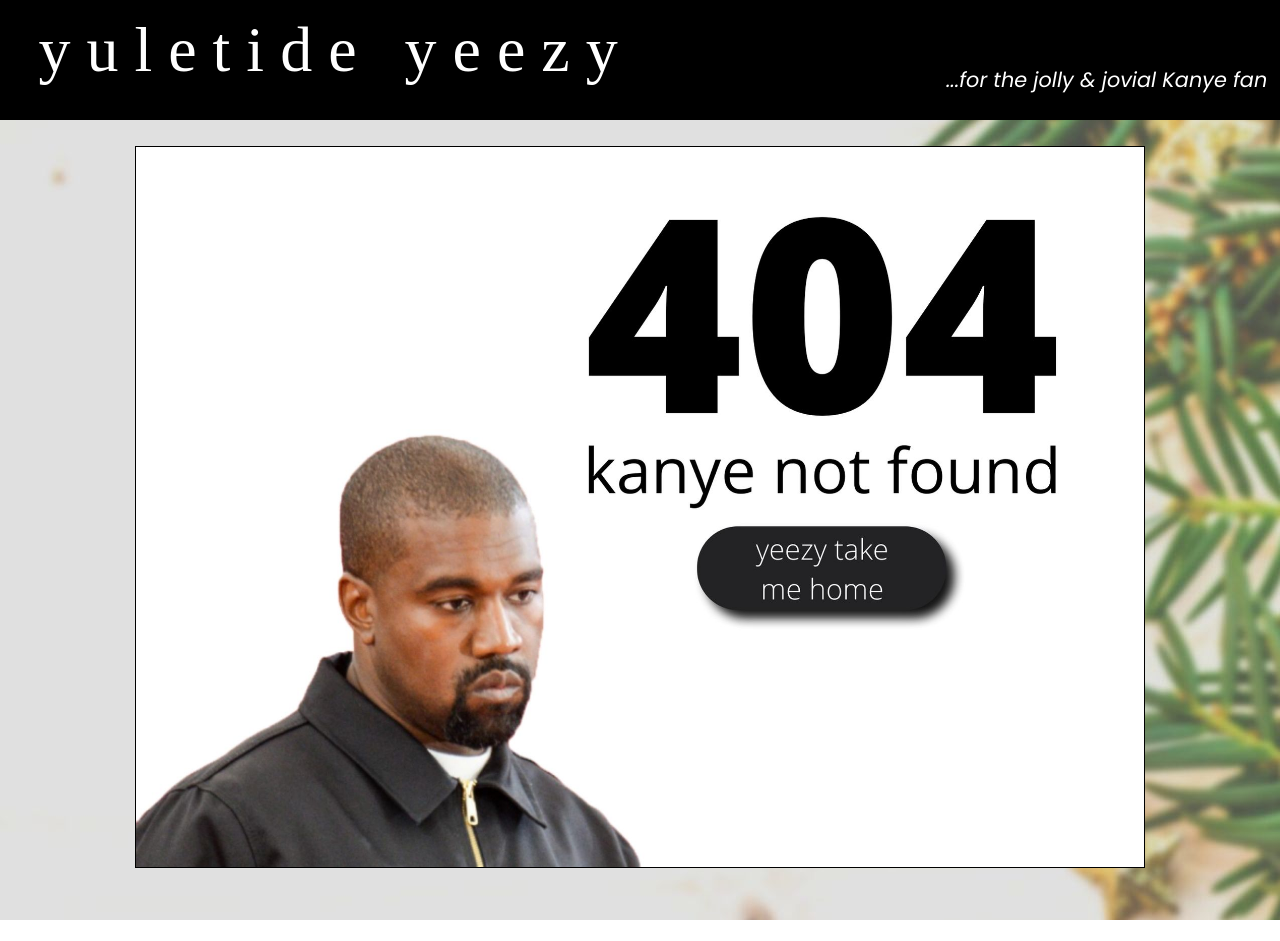
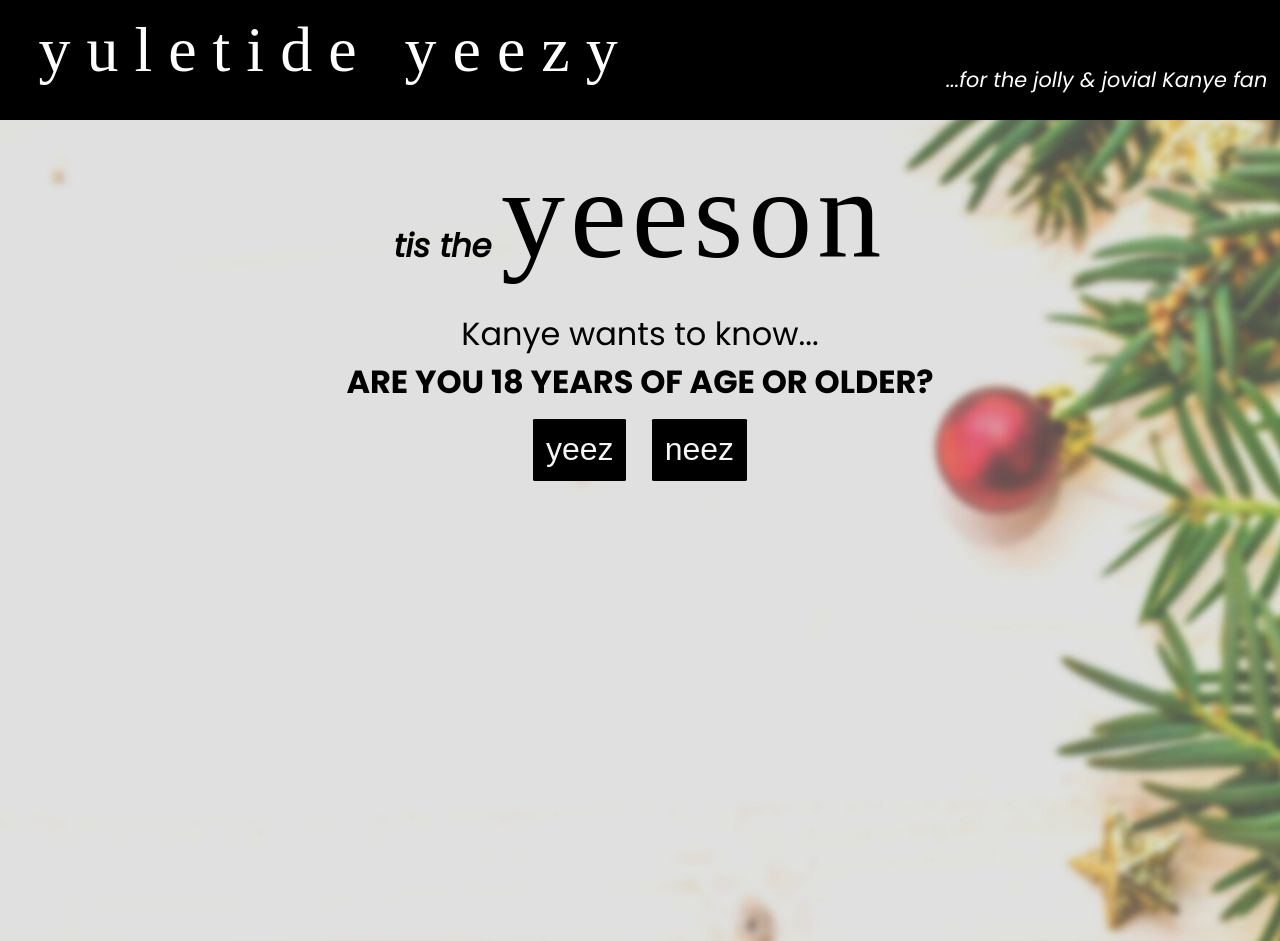
Before and after one commit to e-spitz/yuletide-yeezy, a React (Create React App) app: page / in a window 1280 px wide. Before the commit the page ends 920 px from the top, so only its background shows below. Built offline with nearby package versions, Linux system fonts and the light colour scheme; a web font is replaced by a local one.

Commit message:
Add login page and edit routes to no fav link back home

```diff
--- a/src/components/App/App.js
+++ b/src/components/App/App.js
@@ -18,7 +18,7 @@
     <div className="App">
       <Header />
       <Switch>
-        <Route exact path='/login' render={() => <Login />}/>
+        <Route exact path='/' render={() => <Login />}/>
         <Route exact path='/yuletide-yeezy' render={() => <GenerateSection addFavorite={addFavorite} favorites={favs}/>}/>
         <Route exact path='/favorites' render={() => <Favorites />}/>
         <Route exact path='*' render={() => <Error />}/>
--- a/src/components/Favorites/Favorites.css
+++ b/src/components/Favorites/Favorites.css
@@ -3,6 +3,11 @@
   font-style: italic;
   font-size: 1.4em;
   color: #3c8d64;
+}
+
+.create-link:hover {
+  cursor: pointer;
+  font-weight: bolder;
 }
 
 .no-fav-header {
--- a/src/components/Favorites/Favorites.js
+++ b/src/components/Favorites/Favorites.js
@@ -36,7 +36,7 @@
 
   return (
     <>
-    {!cards.length && <h2 className='no-fav-header'>No favorites yet. Go <NavLink to='/' className='create-link'>CREATE!</NavLink></h2>}
+    {!cards.length && <h2 className='no-fav-header'>No favorites yet. Go <NavLink to='/yuletide-yeezy' className='create-link'>CREATE!</NavLink></h2>}
     <section className='card-container'>{cards}</section>
     </>
   );
```
